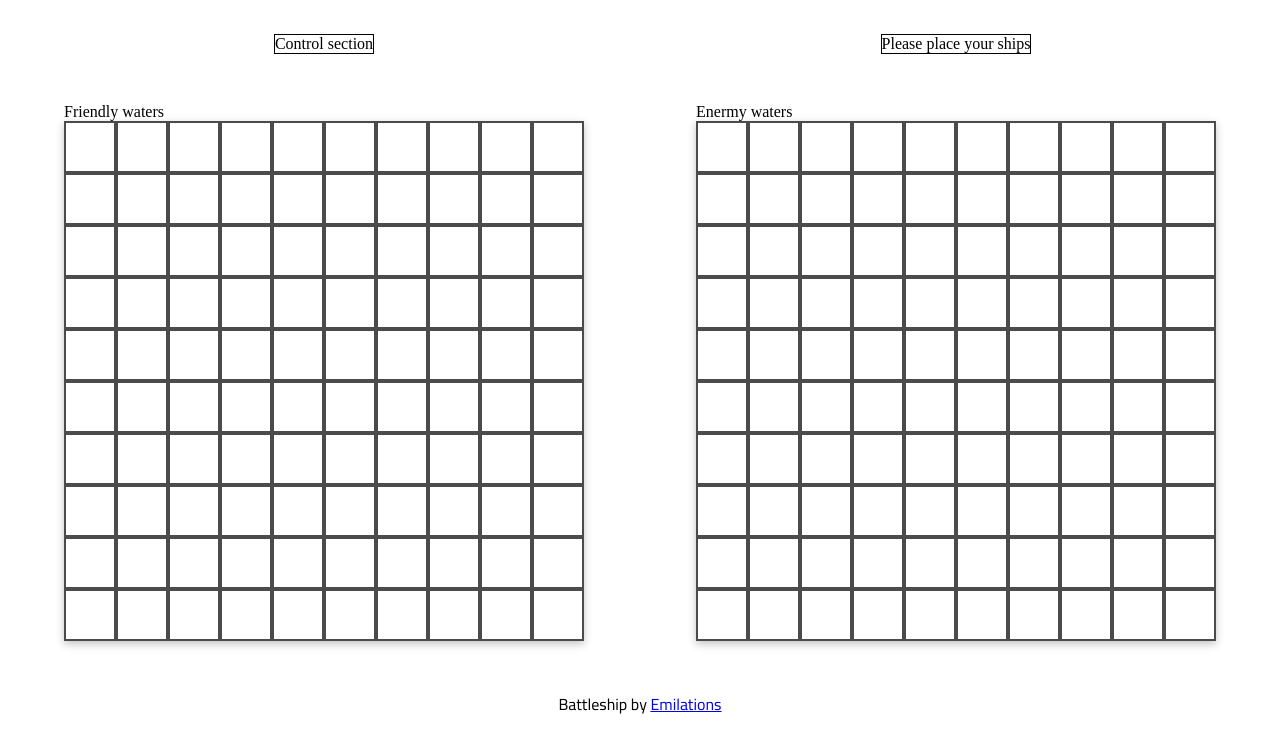
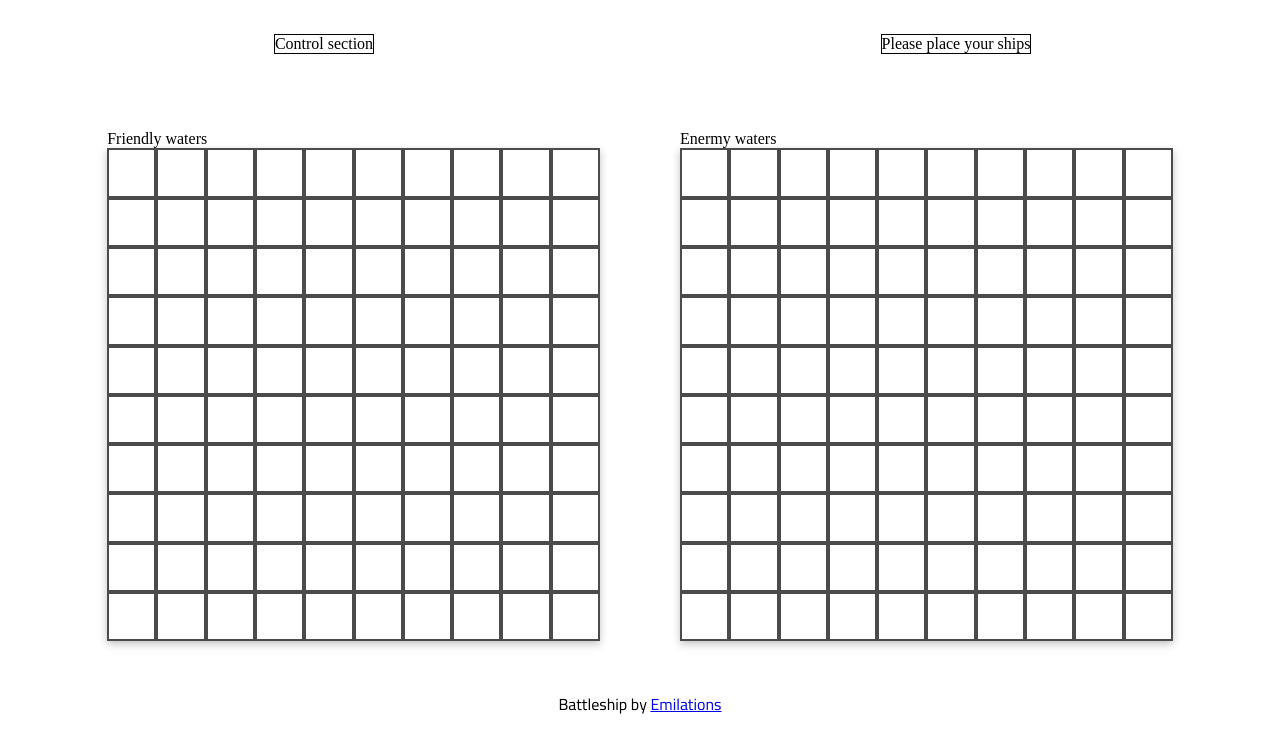
Before and after one commit to emilations/odin-Battleship, a plain HTML site: page index.html in a window 1280 px wide. Shown: the part 65-800 px from the top of the page. Drawn offline with Linux system fonts and the light colour scheme.

Commit message:
Fix to grid css aspect ratio

```diff
--- a/styles.css
+++ b/styles.css
@@ -59,31 +59,36 @@ body {
   border: 1px solid black;
 }
 
+.grid {
+  height: 80%;
+  width: 80%;
+  margin: 2rem;
+}
+
 /* Grid element */
-.grid {
-  justify-self: center;
+.grid-human {
+  justify-self: end;
   align-self: center;
-  /* width: 100%; */
-  /* height: 100%; */
+}
+
+.grid-computer {
+  justify-self: start;
+  align-self: center;
 }
 
 .grid-layout {
-  height: 100%;
   display: grid;
   grid-template-columns: repeat(10, 1fr);
   grid-template-rows: repeat(10, 1fr);
+  aspect-ratio: 1 /1;
   /* border: solid rgb(75, 75, 75) 3px; */
   box-shadow: rgba(0, 0, 0, 0.24) 0px 3px 8px;
 }
 
+
 /* Cell element */
 .cell-p1 {
   border: solid rgb(75, 75, 75) 2px;
-  height: 3rem;
-  min-height: 1rem;
-  width: 3rem;
-  min-width: 1rem;
-
 }
 
 /* Footer element */
@@ -92,3 +97,9 @@ body {
   grid-column: 1 / 3;
   justify-self: center;
 }
+
+@media only screen and (max-width: 600px) {
+  body {
+    background-color: lightblue;
+  }
+}
```
